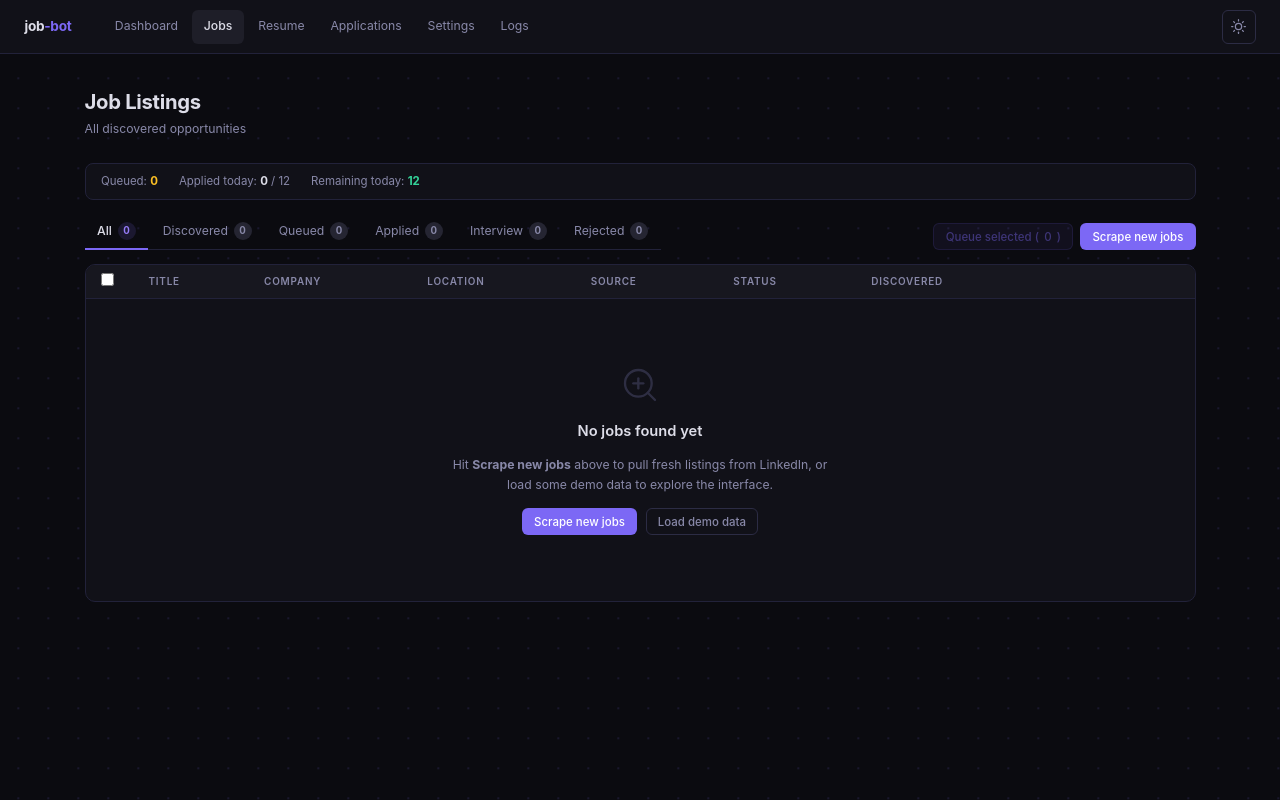
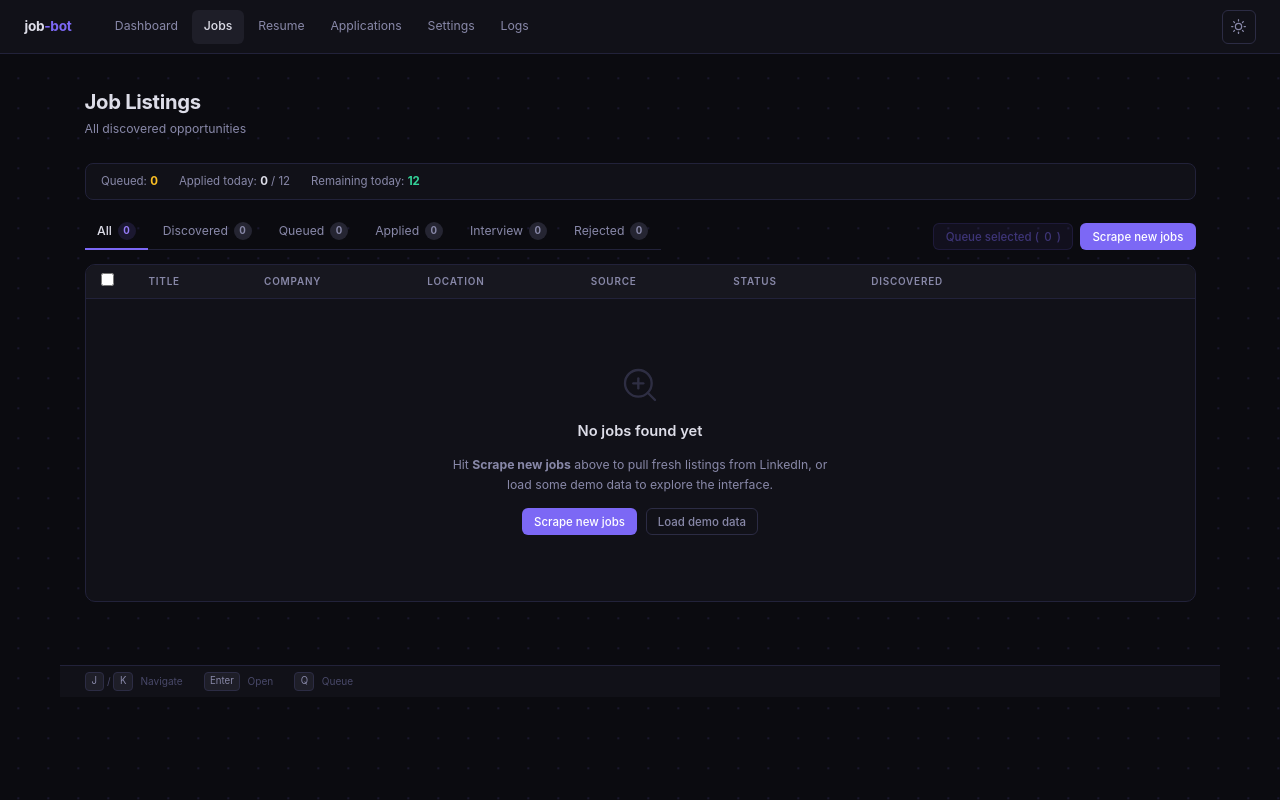
Before and after one commit to vibhastallapalli/Job-Bot, a Flask app: page /jobs in a window 1280 px wide. Run offline with Flask 3, Linux system fonts and the light colour scheme; data that the repository does not hold is empty.

Commit message:
Add keyboard shortcut navigation to Jobs page with hint bar

```diff
--- a/web/static/css/css_style.css
+++ b/web/static/css/css_style.css
@@ -761,6 +761,58 @@ tbody tr:hover td { background: rgba(255,255,255,.022); }
 .badge--ignored::after    { content: "Manually skipped"; }
 .badge--pending::after    { content: "Awaiting response"; }
 
+/* ─── Jobs keyboard navigation ───────────────────────────────────────────── */
+.row--active td { background: var(--accent-bg); }
+.row--active td:first-child { box-shadow: inset 2px 0 0 var(--accent); }
+
+/* ─── Shortcut hint bar ──────────────────────────────────────────────────── */
+.shortcut-bar {
+  position: fixed;
+  bottom: 0;
+  left: 0;
+  right: 0;
+  height: 2.25rem;
+  background: var(--surface);
+  border-top: 1px solid var(--border);
+  display: flex;
+  align-items: center;
+  gap: 1.5rem;
+  padding: 0 1.75rem;
+  font-size: .72rem;
+  color: var(--text-3);
+  z-index: 99;
+}
+
+.shortcut-bar kbd {
+  display: inline-flex;
+  align-items: center;
+  justify-content: center;
+  background: var(--surface-3);
+  border: 1px solid var(--border-2);
+  border-radius: var(--r-xs);
+  padding: .05rem .38rem;
+  font-size: .69rem;
+  font-family: inherit;
+  color: var(--text-2);
+  min-width: 1.4rem;
+  line-height: 1.65;
+}
+
+.shortcut-bar__hint {
+  margin-left: auto;
+  font-style: italic;
+  opacity: 0;
+  transition: opacity .3s;
+}
+
+.shortcut-bar__hint.visible { opacity: 1; }
+
+/* Extra bottom padding so the last row isn't hidden under the bar */
+body:has(.shortcut-bar) .content { padding-bottom: calc(3rem + 2.25rem); }
+
+/* Lift back-to-top above the bar */
+body:has(.shortcut-bar) #back-to-top { bottom: calc(2.25rem + 1rem); }
+
 /* ─── Back to top ────────────────────────────────────────────────────────── */
 #back-to-top {
   position: fixed;
--- a/web/static/js/js_main.js
+++ b/web/static/js/js_main.js
@@ -1,3 +1,81 @@
+// ── Jobs keyboard navigation ─────────────────────────────────────────────
+(function () {
+  var tbody = document.querySelector('.real-tbody');
+  if (!tbody) return;
+
+  // Only rows that have job data (skip the empty-state row)
+  var rows = Array.from(tbody.querySelectorAll('tr')).filter(function (r) {
+    return r.querySelector('.job-check');
+  });
+  if (!rows.length) return;
+
+  var cur  = -1;
+  var hint = document.querySelector('.shortcut-bar__hint');
+
+  function activate(idx) {
+    idx = Math.max(0, Math.min(idx, rows.length - 1));
+    if (cur >= 0) rows[cur].classList.remove('row--active');
+    cur = idx;
+    rows[cur].classList.add('row--active');
+    rows[cur].scrollIntoView({ block: 'nearest', behavior: 'smooth' });
+    if (hint) hint.classList.remove('visible');
+  }
+
+  // Clicking a non-interactive part of a row activates it
+  rows.forEach(function (r, i) {
+    r.addEventListener('click', function (e) {
+      if (e.target.closest('a, button, input')) return;
+      activate(i);
+    });
+  });
+
+  document.addEventListener('keydown', function (e) {
+    if (/^(INPUT|TEXTAREA|SELECT)$/i.test((document.activeElement || {}).tagName || '')) return;
+
+    switch (e.key) {
+      case 'j':
+        e.preventDefault();
+        activate(cur < 0 ? 0 : cur + 1);
+        break;
+
+      case 'k':
+        e.preventDefault();
+        if (cur < 0) { activate(0); break; }
+        if (cur > 0) activate(cur - 1);
+        break;
+
+      case 'Enter':
+        if (cur < 0) {
+          if (hint) hint.classList.add('visible');
+          return;
+        }
+        var link = rows[cur].querySelector('.job-link');
+        if (link) window.location.href = link.href;
+        break;
+
+      case 'q':
+        if (cur < 0) {
+          if (hint) hint.classList.add('visible');
+          return;
+        }
+        e.preventDefault();
+        var cb = rows[cur].querySelector('.job-check');
+        if (!cb) return;
+        var f   = document.createElement('form');
+        f.method = 'POST';
+        f.action = '/jobs/queue';
+        var inp  = document.createElement('input');
+        inp.type = 'hidden';
+        inp.name = 'job_ids';
+        inp.value = cb.value;
+        f.appendChild(inp);
+        document.body.appendChild(f);
+        f.submit();
+        break;
+    }
+  });
+})();
+
 // ── Back to top ───────────────────────────────────────────────────────────
 (function () {
   var btn = document.getElementById('back-to-top');
--- a/web/templates/templates_jobs.html
+++ b/web/templates/templates_jobs.html
@@ -149,4 +149,11 @@
     </table>
   </div>
 </div>
+
+<div class="shortcut-bar" aria-label="Keyboard shortcuts">
+  <span><kbd>J</kbd> / <kbd>K</kbd> &thinsp; Navigate</span>
+  <span><kbd>Enter</kbd> &thinsp; Open</span>
+  <span><kbd>Q</kbd> &thinsp; Queue</span>
+  <span class="shortcut-bar__hint">press a key to highlight a row first</span>
+</div>
 {% endblock %}
```
